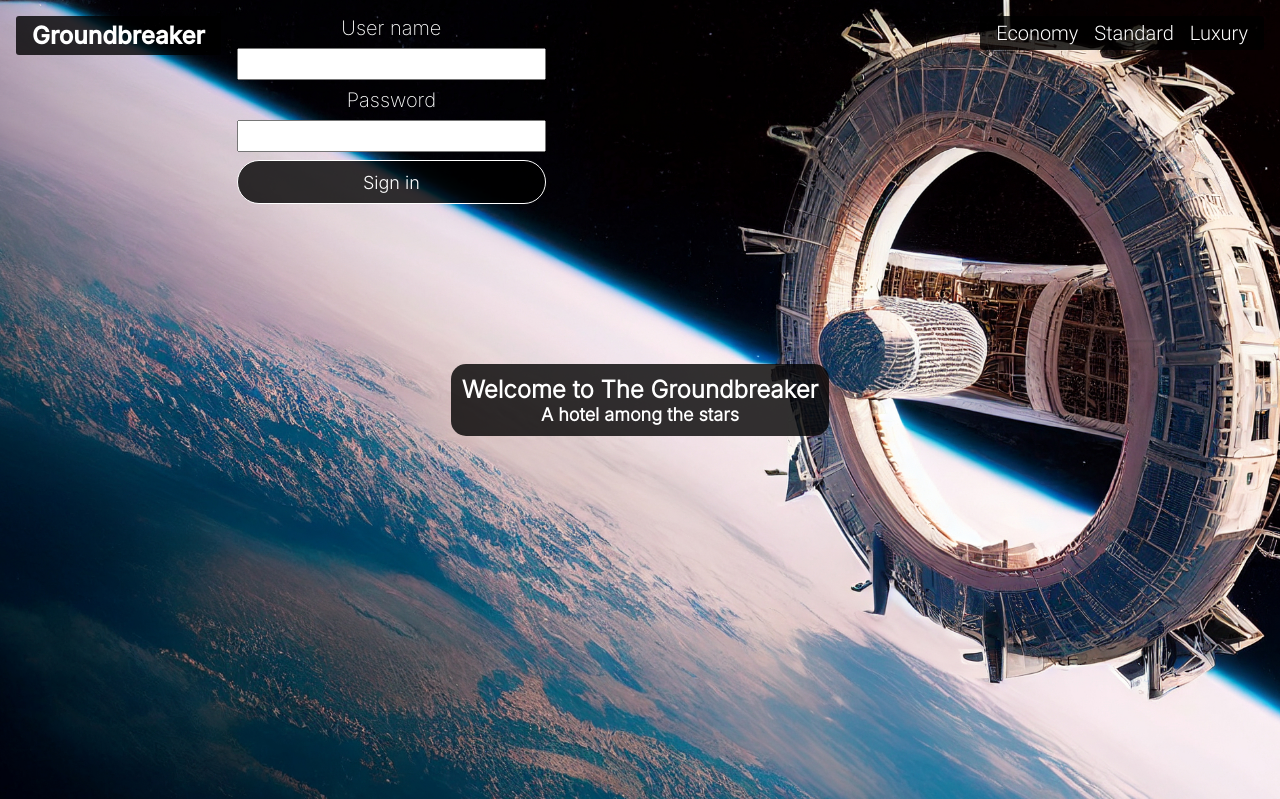
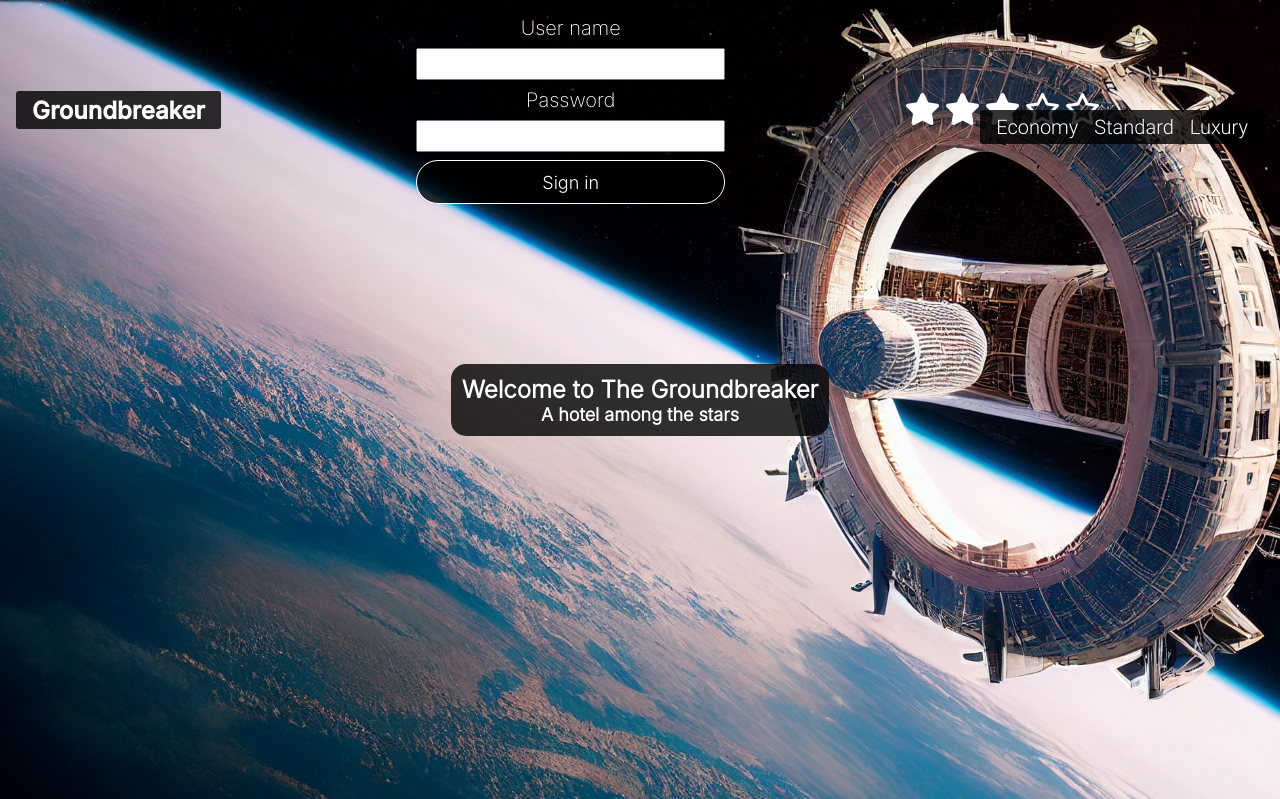
Before and after one commit to lovbackan/Yrgopelago, a PHP site: page / in a window 1280 px wide. Shown: the top 799 px of the page. Run offline with PHP 8.4, Linux system fonts and the light colour scheme; data comes from the database, SQL or seed files in the repository; some libraries are stand-ins or nearby versions.

Commit message:
add Font Awesome ikon pack

```diff
--- a/roomPages/headAndHeader.php
+++ b/roomPages/headAndHeader.php
@@ -5,22 +5,49 @@
 <html lang="en">
 
 <head>
+    <script defer src="../script.js"></script>
+
+    <!-- Font Awesome ikon pack -->
+    <script src="https://kit.fontawesome.com/a913f4ac89.js" crossorigin="anonymous"></script>
+
     <link href="../styles.css" rel="stylesheet" />
     <link href="../fonts.css" rel="stylesheet" />
     <link rel="stylesheet" type="text/css" href="/vendor/benhall14/php-calendar/html/css/calendar.css">
-    <script defer src="../script.js"></script>
+
     <meta charset="UTF-8" />
     <meta http-equiv="X-UA-Compatible" content="IE=edge" />
     <meta name="viewport" content="width=device-width, initial-scale=1.0" />
+
     <title>Groundbreaker</title>
 </head>
 
 <body>
     <header>
+        <a href="../index.php">
+            <h1>Groundbreaker</h1>
+        </a>
+
+        <!-- sign in form -->
+        <?php if (!isset($_SESSION['name'])): ?>
+        <form action="/handle-login.php" method="post">
+            <label for="name">User name</label>
+            <input id="name" name="name" type="text">
+
+            <label for="password">Password</label>
+            <input type="password" name="password" pattern="^[0-9a-f]{8}-[0-9a-f]{4}-4[0-9a-f]{3}-[89ab][0-9a-f]{3}-[0-9a-f]{12}$" id="password">
+            <button type="submit" name="submit" id="bookButton">Sign in</button>
+        </form>
+        <?php endif ?>
+
+        <section>
+            <i class="fa-2xl fa-solid fa-star"></i>
+            <i class="fa-2xl fa-solid fa-star"></i>
+            <i class="fa-2xl fa-solid fa-star"></i>
+            <i class="fa-2xl fa-regular fa-star"></i>
+            <i class="fa-2xl fa-regular fa-star"></i>
+        </section>
+
         <nav>
-            <a href="../index.php">
-                <h1>Groundbreaker</h1>
-            </a>
             <div class="navInfo">
                 <?php if (isset($_SESSION['name'])): ?>
                 <a href="./hotel-manager.php">Admin</a>
@@ -32,16 +59,6 @@
                 <a class="lastNavItem" href="./roomPages/luxury.php">Luxury</a>
             </div>
 
-            <!-- sign in form -->
-            <?php if (!isset($_SESSION['name'])): ?>
-            <form action="/handle-login.php" method="post">
-                <label for="name">User name</label>
-                <input id="name" name="name" type="text">
+        </nav>
 
-                <label for="password">Password</label>
-                <input type="password" name="password" pattern="^[0-9a-f]{8}-[0-9a-f]{4}-4[0-9a-f]{3}-[89ab][0-9a-f]{3}-[0-9a-f]{12}$" id="password">
-                <button type="submit" name="submit" id="bookButton">Sign in</button>
-            </form>
-            <?php endif ?>
-        </nav>
     </header>
--- a/script.js
+++ b/script.js
@@ -109,10 +109,15 @@ for (let i = 0; i < planets.length; i++) {
 
 /* Click event to make the planets stop in the end poison */
 planet.addEventListener('click', e => {
-      const intervalId = e.target.dataset.id
+      const planetIndex = Array.prototype.indexOf.call(planets, e.target)
 
-      clearInterval(intervalId);
-      e.target.classList.toggle('returnToStart')
+      for (let i = 0; i <= planetIndex; i++) {
+        const planet = planets[i];
+
+        const intervalId = planet.dataset.id
+        clearInterval(intervalId);
+        planet.classList.add('returnToStart')
+      }
   })
 }
 
--- a/styles.css
+++ b/styles.css
@@ -28,6 +28,10 @@ header {
   z-index: 100;
 }
 
+header form {
+  max-width: fit-content;
+}
+
 nav {
   /* Remove align-items because it did´t work with sign in form */
 
@@ -35,13 +39,15 @@ nav {
   /* align-items: center; */
 }
 
-nav h1 {
+/* changed nav to heder */
+header h1 {
   margin-left: 1rem;
   border-radius: 3px;
   padding: 0.3rem 1rem;
 }
 
-nav h1,
+/* changed nav to heder */
+header h1,
 .navInfo,
 .heroInfo,
 button {
@@ -298,3 +304,8 @@ input[type='checkbox' i] {
   width: 500px;
   overflow: visible;
 }
+
+.hotel-manager-main svg .planet.returnToStart {
+  transform: rotate(360deg) translateX(var(--transform, 160)) rotate(-360deg) !important;
+  transition: transform 3s;
+}
```
